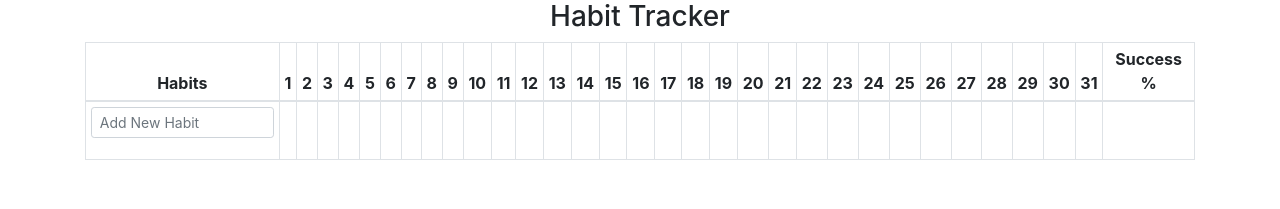
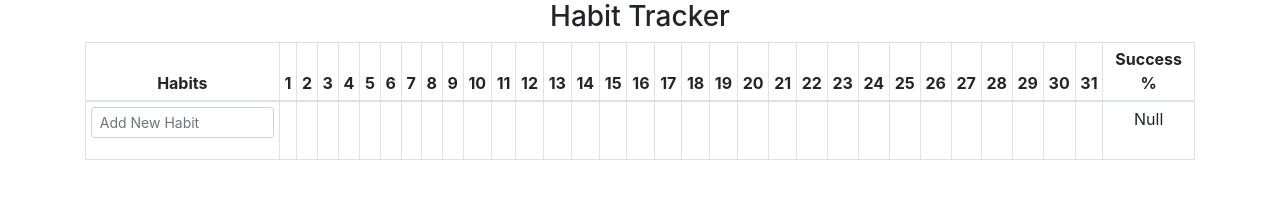
Before and after one commit to Fuertesian/Habit-Tracker, a React (Create React App) app: page / in a window 1280 px wide. Shown: the top 209 px of the page. Built offline with nearby package versions, Linux system fonts and the light colour scheme.

Commit message:
Imported and called SuccessTracker in HabitTable

```diff
--- a/src/containers/HabitTable.js
+++ b/src/containers/HabitTable.js
@@ -3,6 +3,7 @@ import Table from 'react-bootstrap/Table'
 import TableHeader from '../components/MonthlyHabitTrackerComponents/TableHeader/TableHeader'
 import HabitNames from '../components/MonthlyHabitTrackerComponents/HabitNames/HabitNames'
 import Days from '../components/MonthlyHabitTrackerComponents/Days/Days'
+import SuccessTracker from '../components/MonthlyHabitTrackerComponents/SuccessTracker/SuccessTracker'
 
 const HabitTable = (props) => {
 
@@ -20,6 +21,9 @@ const HabitTable = (props) => {
               <HabitNames />
             </td>
             <Days />
+            <td>
+              <SuccessTracker />
+            </td>
           </tr>
         </tbody>
       </Table>
```
